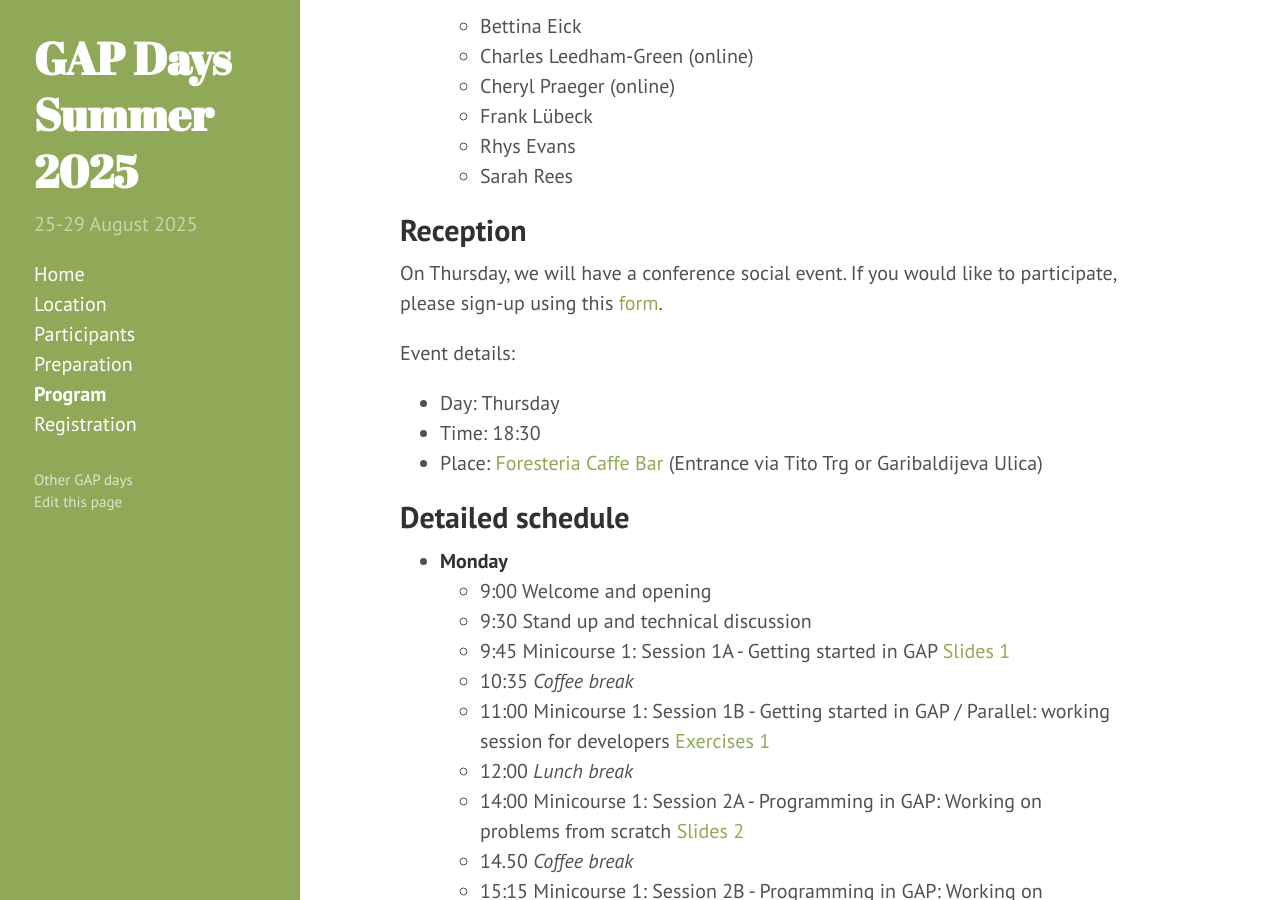
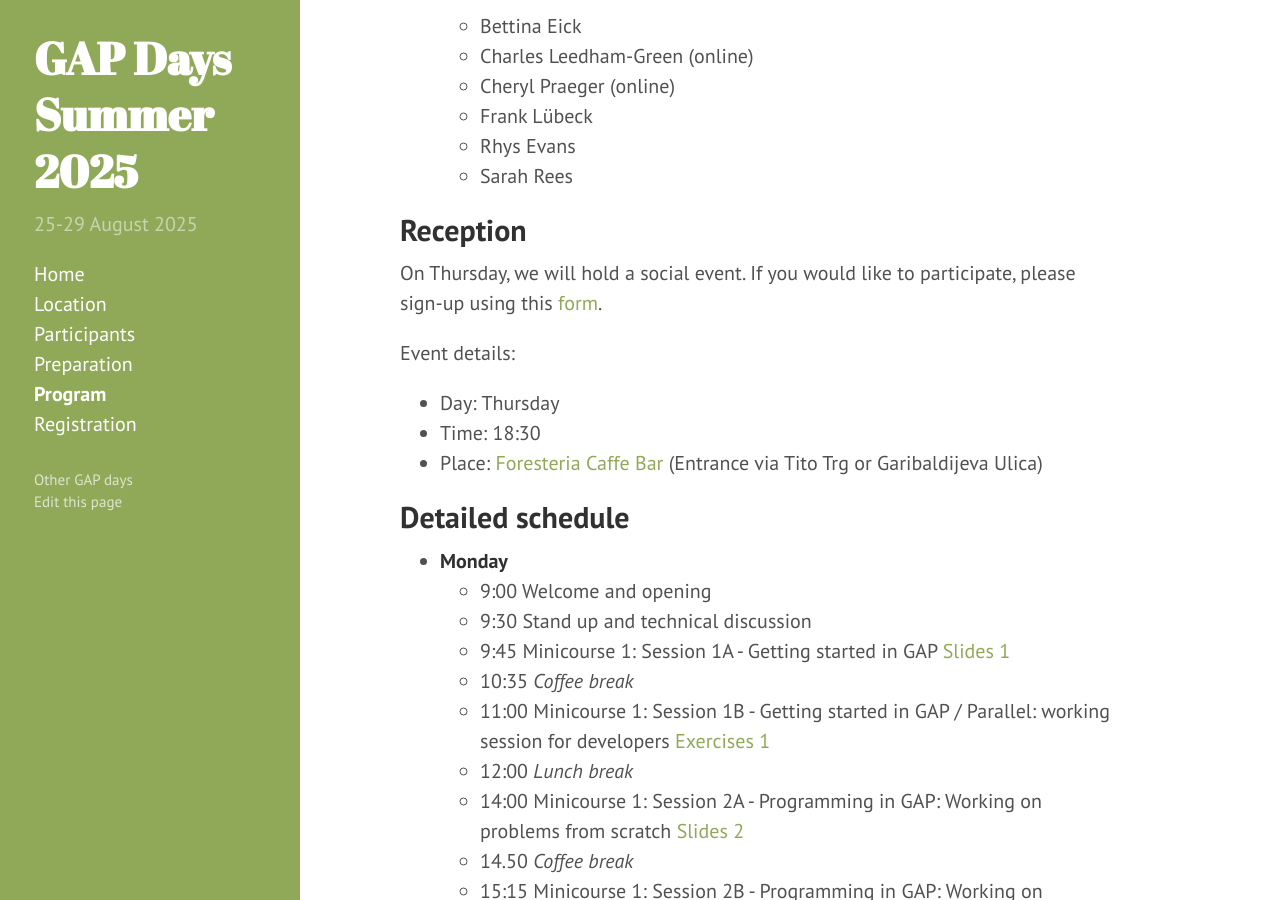
Before and after one commit to gapdays/gapdays2025-summer, a Jekyll site: the page built from program.md, in a window 1280 px wide and 900 px high, scrolled down 737 px. Built offline with Jekyll 4.4.1, drawn with Linux system fonts in a browser that asks for light colours.

Commit message:
Update program.md

```diff
--- a/program.md
+++ b/program.md
@@ -50,7 +50,7 @@ But we are looking for more talks, so please <a href="mailto:{{site.email}}">con
 
 ## Reception
 
-On Thursday, we will have a conference social event. If you would like to participate, please sign-up using this <a href="https://docs.google.com/forms/d/e/1FAIpQLScZrrEhD4DBbUhxspG8PtFeDNDRxuscUccKy83moZ6zojkDhQ/viewform?usp=header">form</a>.
+On Thursday, we will hold a social event. If you would like to participate, please sign-up using this <a href="https://docs.google.com/forms/d/e/1FAIpQLScZrrEhD4DBbUhxspG8PtFeDNDRxuscUccKy83moZ6zojkDhQ/viewform?usp=header">form</a>.
 
 Event details:
 
```
